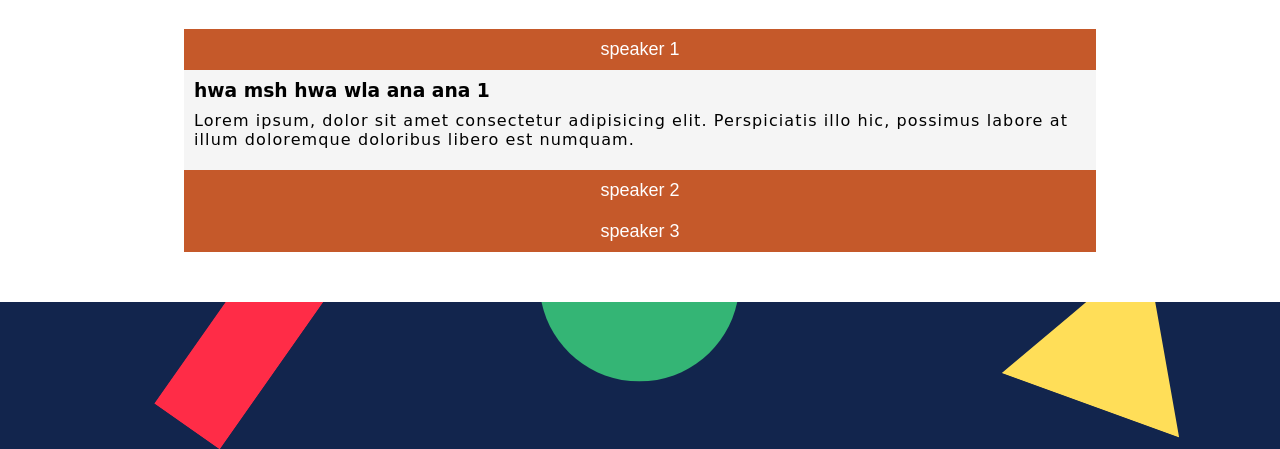
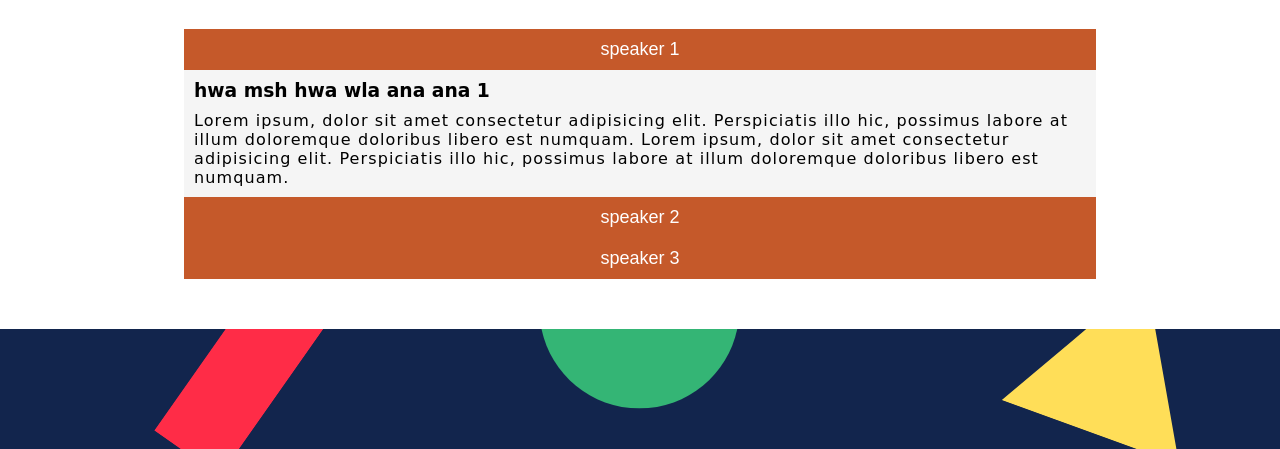
Before and after one commit to iahmedfarag/cairo-party, a plain HTML site: page index.html in a window 1280 px wide. Both pictures are taken after a click on the button "speaker 1". Shown: the part 821-1270 px from the top of the page. Drawn offline with Linux system fonts and the light colour scheme; a web font is replaced by a local one.

Commit message:
second upload

```diff
--- a/css/sections/_details.scss
+++ b/css/sections/_details.scss
@@ -32,14 +32,12 @@
         }
         .info {
           background-color: #f5f5f5;
-          height: 0;
           padding: 0;
+          max-height: 0;
+          transition: 0.5s;
           overflow: hidden;
-          // transition: 0.5s;
-          transition: 0.5s;
           &.active {
             padding: 10px;
-            height: 100px;
           }
           h3 {
             margin-bottom: 10px;
--- a/index.html
+++ b/index.html
@@ -50,7 +50,9 @@
               <p>
                 Lorem ipsum, dolor sit amet consectetur adipisicing elit.
                 Perspiciatis illo hic, possimus labore at illum doloremque
-                doloribus libero est numquam.
+                doloribus libero est numquam. Lorem ipsum, dolor sit amet
+                consectetur adipisicing elit. Perspiciatis illo hic, possimus
+                labore at illum doloremque doloribus libero est numquam.
               </p>
             </div>
           </div>
--- a/js/app.js
+++ b/js/app.js
@@ -48,11 +48,16 @@ let detailsInfo = Array.from(
   document.querySelectorAll(".details .speaker .info")
 );
 
+detailsInfo[0].style.maxHeight = detailsInfo[0].scrollHeight + "px";
+
 detailsBtns.map((btn) => {
   btn.addEventListener("click", (e) => {
     detailsInfo.map((info) => {
+      info.style.maxHeight = null;
       info.classList.remove("active");
     });
+    e.target.nextElementSibling.style.maxHeight =
+      e.target.nextElementSibling.scrollHeight + 20 + "px";
     e.target.nextElementSibling.classList.add("active");
   });
 });
```
Also changed, not shown: css/style.css, 1 other file.
